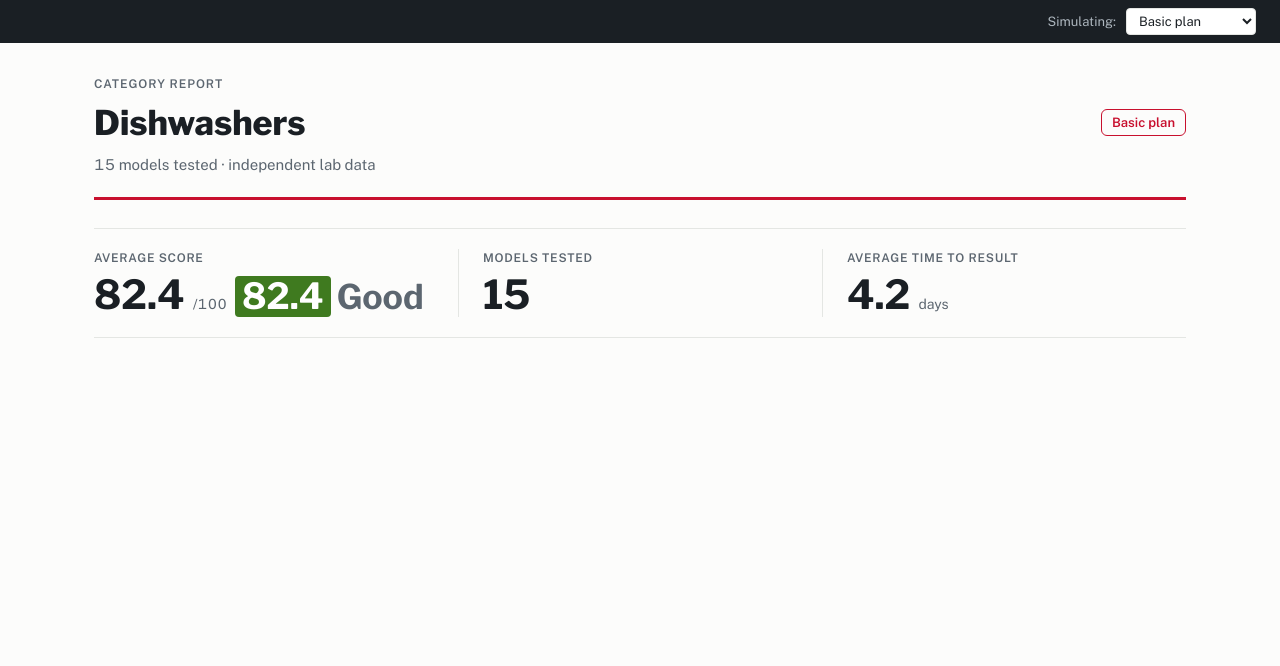
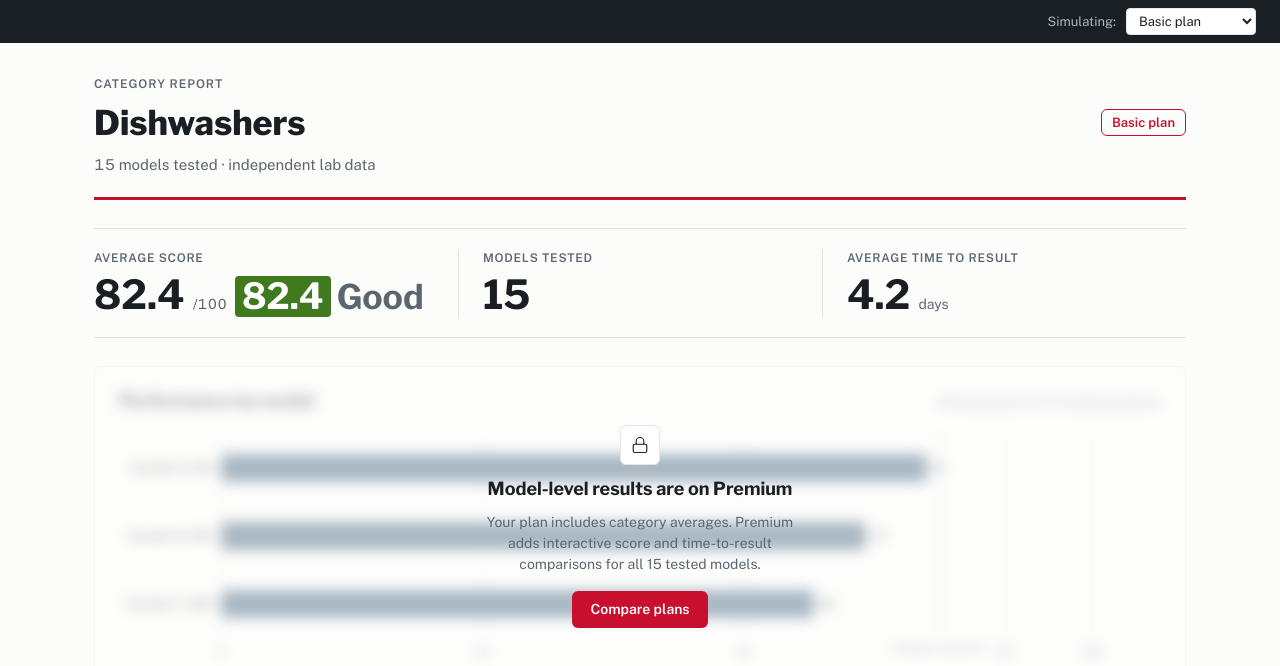
Before and after one commit to Hamza-malikx/product-testing-dashboard, a Vue app: page / in a window 1280 px wide. Shown: the top 666 px of the page. Built offline with nearby package versions, Linux system fonts and the light colour scheme.

Commit message:
feat: FeatureGate with frosted upgrade prompt over decoy data for locked tiers

```diff
--- a/src/App.vue
+++ b/src/App.vue
@@ -10,8 +10,11 @@ import { selectDataForTier } from '@/data/selectDataForTier'
 import type { CategoryPayload, Product } from '@/types/models'
 import ScoreChart from '@/components/dashboard/ScoreChart.vue'
 import ProductTable from '@/components/dashboard/ProductTable.vue'
+import FeatureGate from '@/components/gating/FeatureGate.vue'
+import UpgradePrompt from '@/components/gating/UpgradePrompt.vue'
+import { DECOY_PRODUCTS } from '@/data/decoyProducts'
 
-const { tier, can } = useTier()
+const { tier, setTier } = useTier()
 
 // Parse once at startup. The data is static here, but we still
 // validate it like an API response and fail with a readable error.
@@ -54,18 +57,36 @@ function onRowDownload(product: Product) {
     </header>
 
     <KpiRow :stats="view.aggregate_stats" />
+    <FeatureGate capability="view:charts">
       <ScoreChart
-      v-if="can('view:charts') && view.products"
+        v-if="view.products"
         :products="view.products"
         :category-average="view.aggregate_stats.avg_score"
         :total-tested="view.aggregate_stats.total_tested"
       />
       <ProductTable
-      v-if="can('view:products') && view.products"
+        v-if="view.products"
         :products="view.products"
         :total-tested="view.aggregate_stats.total_tested"
         @download="onRowDownload"
       />
+
+      <template #locked>
+        <ScoreChart
+          :products="DECOY_PRODUCTS"
+          :category-average="view.aggregate_stats.avg_score"
+          :total-tested="view.aggregate_stats.total_tested"
+        />
+      </template>
+
+      <template #prompt>
+        <UpgradePrompt
+          title="Model-level results are on Premium"
+          body="Your plan includes category averages. Premium adds interactive score and time-to-result comparisons for all 15 tested models."
+          @action="setTier('premium')"
+        />
+      </template>
+    </FeatureGate>
   </main>
 
   <main v-else class="page">
--- /dev/null
+++ b/src/components/gating/FeatureGate.vue
@@ -0,0 +1,46 @@
+<script setup lang="ts">
+import { useTier } from '@/composables/useTier'
+import type { Capability } from '@/config/tiers'
+
+defineProps<{ capability: Capability }>()
+
+const { can } = useTier()
+</script>
+
+<template>
+  <!-- Allowed: render the real content -->
+  <slot v-if="can(capability)" />
+
+  <!-- Locked: a decoy visual underneath (fake data, hidden from
+       assistive tech, not clickable) with a frosted prompt on top -->
+  <div v-else class="locked-region">
+    <div class="decoy" aria-hidden="true" inert>
+      <slot name="locked" />
+    </div>
+    <div class="frost">
+      <slot name="prompt" />
+    </div>
+  </div>
+</template>
+
+<style scoped>
+.locked-region {
+  position: relative;
+}
+.decoy {
+  pointer-events: none;
+  user-select: none;
+}
+.frost {
+  position: absolute;
+  inset: 0;
+  z-index: 4;
+  display: flex;
+  align-items: center;
+  justify-content: center;
+  background: rgba(252, 252, 251, 0.6);
+  backdrop-filter: blur(7px) saturate(0.8);
+  -webkit-backdrop-filter: blur(7px) saturate(0.8);
+  border-radius: var(--radius);
+}
+</style>
--- /dev/null
+++ b/src/components/gating/UpgradePrompt.vue
@@ -0,0 +1,80 @@
+<script setup lang="ts">
+defineProps<{
+  title: string
+  body: string
+  actionLabel?: string
+}>()
+
+defineEmits<{ action: [] }>()
+</script>
+
+<template>
+  <div class="prompt">
+    <span class="lock-box" aria-hidden="true">
+      <svg
+        width="18"
+        height="18"
+        viewBox="0 0 24 24"
+        fill="none"
+        stroke="currentColor"
+        stroke-width="1.5"
+      >
+        <rect x="3" y="11" width="18" height="11" rx="2" />
+        <path d="M7 11V7a5 5 0 0 1 10 0v4" />
+      </svg>
+    </span>
+    <h3>{{ title }}</h3>
+    <p>{{ body }}</p>
+    <button type="button" class="cta" @click="$emit('action')">
+      {{ actionLabel ?? 'Compare plans' }}
+    </button>
+  </div>
+</template>
+
+<style scoped>
+.prompt {
+  display: flex;
+  flex-direction: column;
+  align-items: center;
+  text-align: center;
+  gap: 10px;
+  max-width: 380px;
+  padding: 24px;
+}
+.lock-box {
+  display: inline-flex;
+  align-items: center;
+  justify-content: center;
+  width: 40px;
+  height: 40px;
+  border: 1px solid var(--hairline);
+  border-radius: var(--radius);
+  background: #fff;
+  color: var(--ink);
+}
+h3 {
+  font-size: 18px;
+  font-weight: 700;
+  margin: 0;
+}
+p {
+  margin: 0;
+  font-size: 14px;
+  color: var(--muted);
+}
+.cta {
+  margin-top: 6px;
+  font: inherit;
+  font-size: 14px;
+  font-weight: 600;
+  color: #fff;
+  background: var(--brand-red);
+  border: none;
+  border-radius: var(--radius);
+  padding: 8px 18px;
+  cursor: pointer;
+}
+.cta:hover {
+  background: #a90d27;
+}
+</style>
--- /dev/null
+++ b/src/data/decoyProducts.ts
@@ -0,0 +1,11 @@
+import type { Product } from '@/types/models'
+
+// Fake placeholder rows for locked (blurred) chart previews.
+// Locked plans must never receive real product data, not even
+// blurred: a blur is easy to remove in browser dev tools.
+// These values are made up, including the brand names.
+export const DECOY_PRODUCTS: Product[] = [
+  { id: -1, brand: 'Sample', model: 'A-100', score: 81, ttr_days: 4.1, download_id: 'sample_001' },
+  { id: -2, brand: 'Sample', model: 'B-200', score: 74, ttr_days: 4.8, download_id: 'sample_002' },
+  { id: -3, brand: 'Sample', model: 'C-300', score: 68, ttr_days: 5.2, download_id: 'sample_003' },
+]
```
Lines whose indentation alone changed are shown as unchanged.
